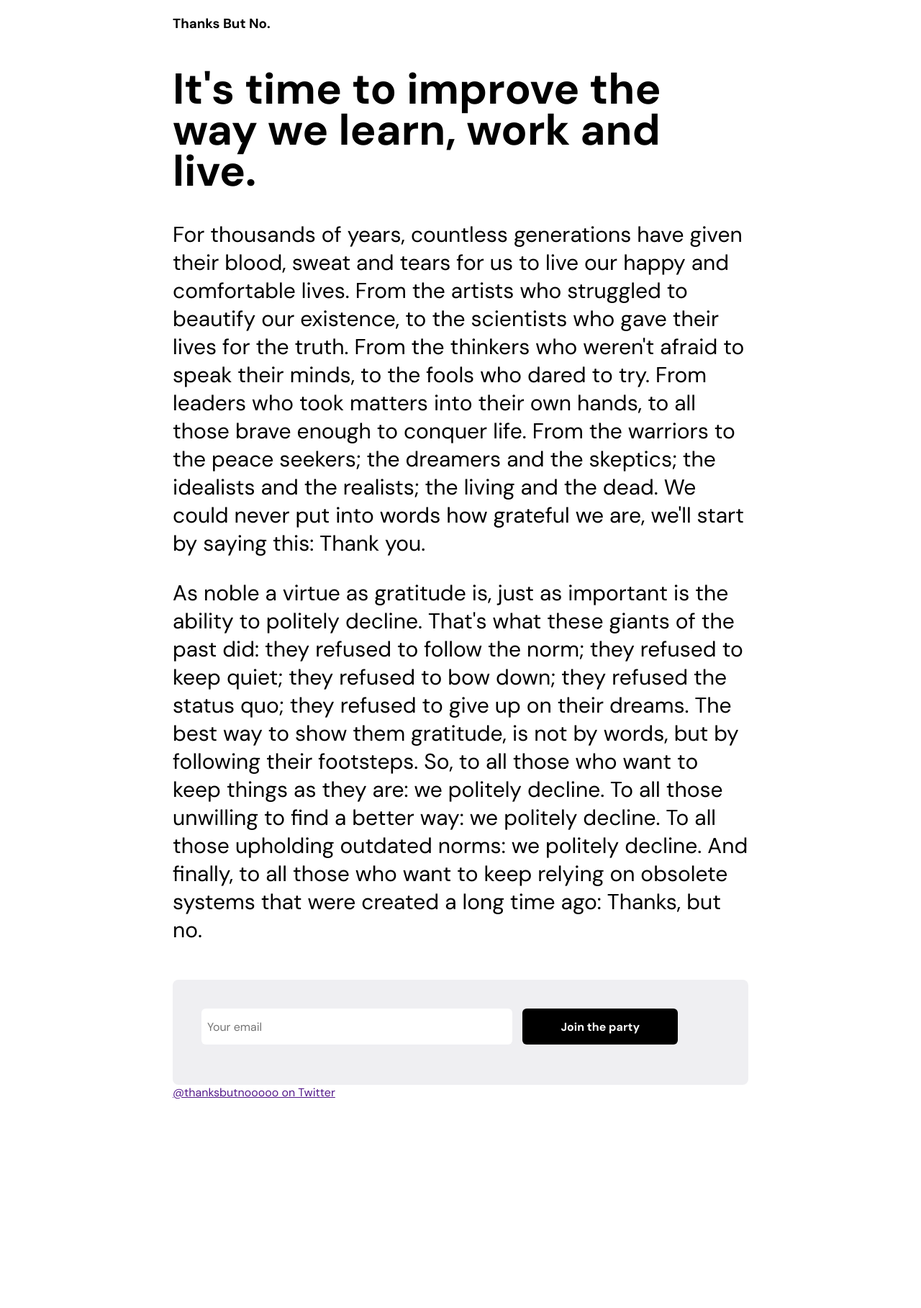
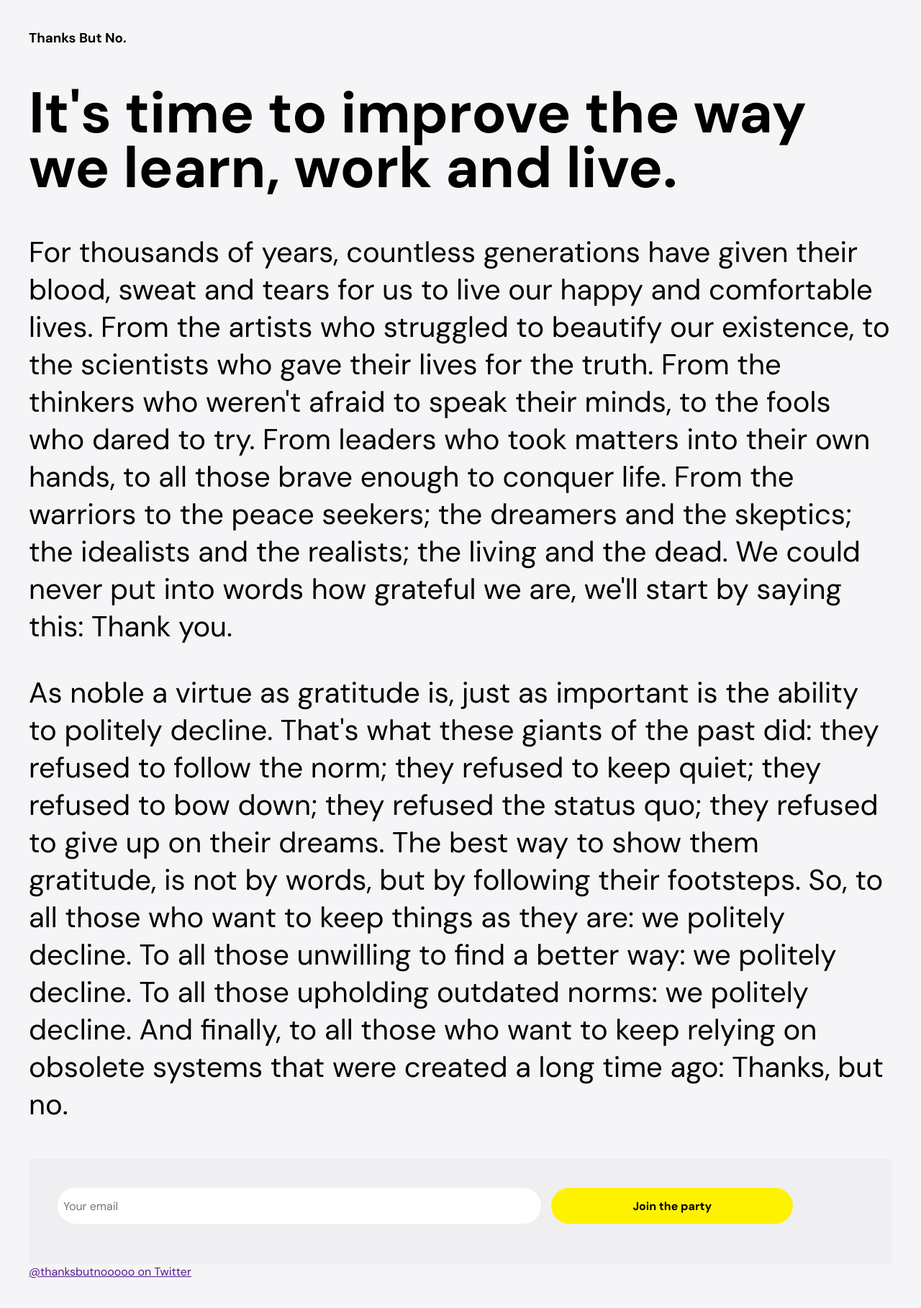
Before and after one commit to outono-org/thanksbut.no, a Flask app: page / in a window 1280 px wide. Shown: the whole page at 72% size. Before the commit the page ends 1527 px from the top, so only its background shows below. Run offline with Flask 2, Linux system fonts and the light colour scheme; some libraries are stand-ins or nearby versions.

Commit message:
Styling changes to make design more modern.

```diff
--- a/application/static/css/styles.css
+++ b/application/static/css/styles.css
@@ -5,9 +5,10 @@
 }
 
 body {
-  max-width: 800px;
-  margin: 20px auto;
+  max-width: 1200px;
+  margin: 40px 40px;
   font-family: var(--primary-font);
+  background-color: #f5f5f8;
 }
 
 .fade-me-out.htmx-swapping {
@@ -25,7 +26,7 @@ body {
 
 main {
   margin: 50px auto;
-  font-size: 30px;
+  font-size: 40px;
 }
 
 h1 {
@@ -43,7 +44,7 @@ h1 {
 
 input {
   border: none;
-  border-radius: 6px;
+  border-radius: 25px;
   padding: 8px;
   height: 50px;
   font-size: 16px;
@@ -56,10 +57,10 @@ input {
 }
 
 .subscribe input[type="submit"] {
-  background-color: black;
+  background-color: var(--secondary-color);
+  color: #000;
   font-weight: 800;
   width: 30%;
-  color: white;
   cursor: pointer;
 }
 
```
